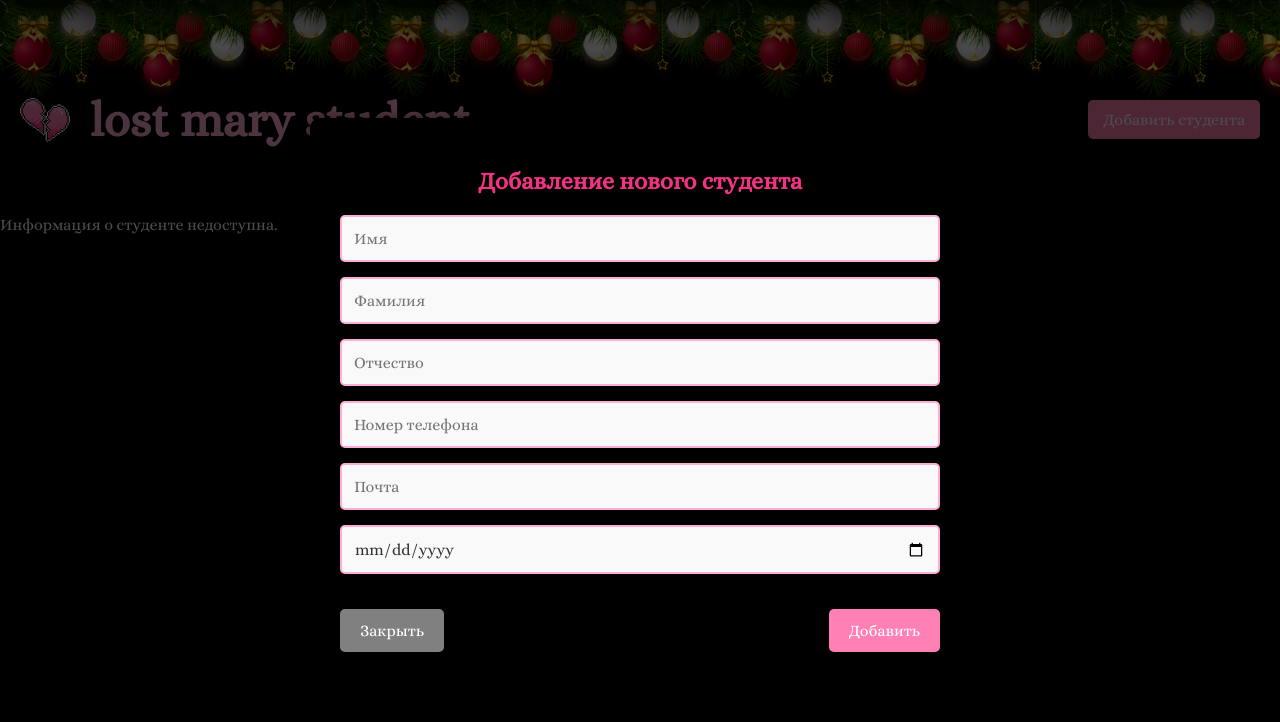
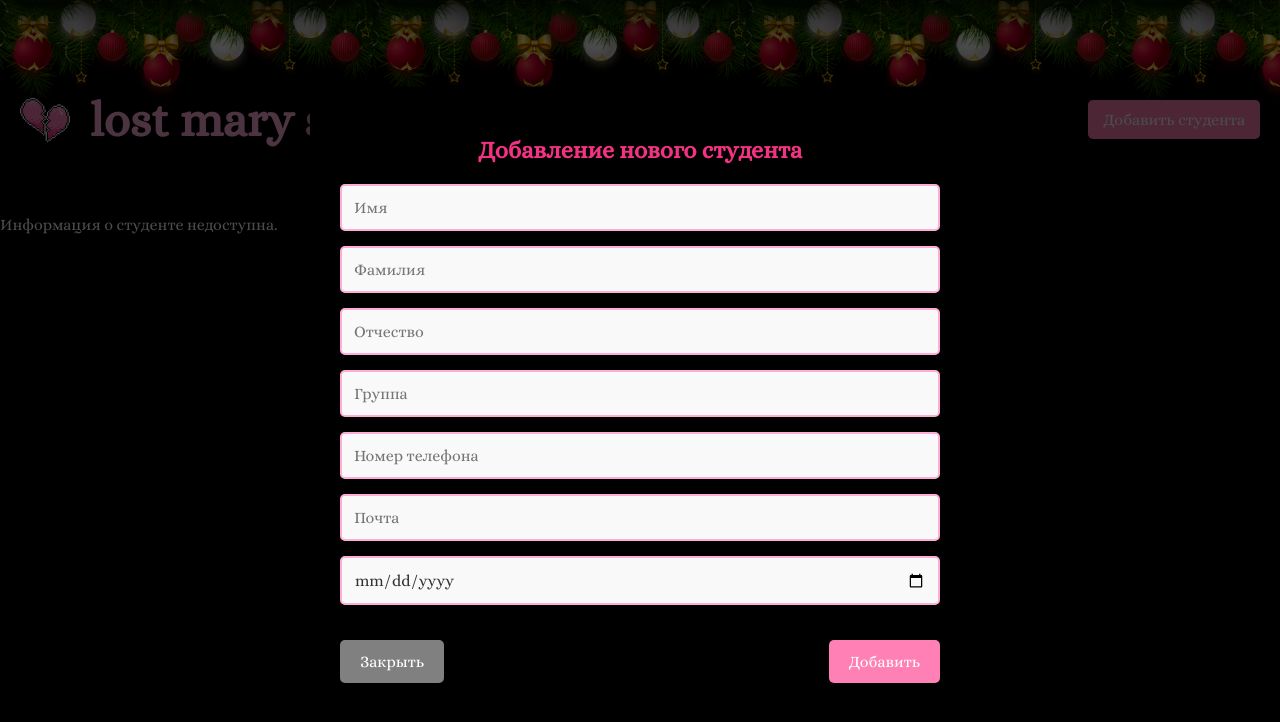
Before and after one commit to yepseeke/student-db-manager, a React (Vite) app in the folder frontend/: page /student/1 in a window 1280 px wide. Both pictures are taken after a click on the button "Добавить студента". Shown: the top 722 px of the page. Built offline with nearby package versions, Linux system fonts and the light colour scheme; no server answers.

Commit message:
Added group field

```diff
--- a/frontend/src/components/Header/AddStudentModal.jsx
+++ b/frontend/src/components/Header/AddStudentModal.jsx
@@ -10,6 +10,7 @@ function AddStudentModal({ onClose, onStudentAdded }) {
         phone_number: '',
         email: '',
         birth_date: '',
+        group: '',
     });
 
     const handleInputChange = (e) => {
@@ -76,6 +77,15 @@ function AddStudentModal({ onClose, onStudentAdded }) {
                     />
                     <input
                         className="modal-input"
+                        type="text"
+                        name="group"
+                        placeholder="Группа"
+                        value={formData.group}
+                        onChange={handleInputChange}
+                        required
+                    />
+                    <input
+                        className="modal-input"
                         type="tel"
                         name="phone_number"
                         placeholder="Номер телефона"
```
